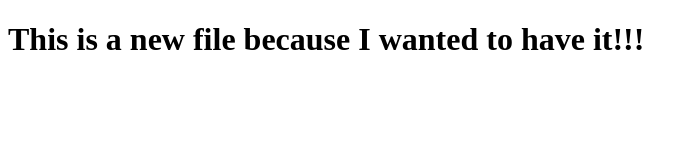
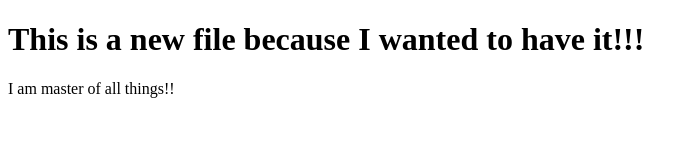
Before and after one commit to VisionsOfSilver/GitTest, a plain HTML site: page secondpage.html in a window 1280 px wide. Shown: the whole page, without its empty margins (0-697 px from the left). Drawn offline with Linux system fonts and the light colour scheme.

Commit message:
Update secondpage.html
I added things

```diff
--- a/secondpage.html
+++ b/secondpage.html
@@ -6,5 +6,6 @@
 
     <body>
         <h1>This is a new file because I wanted to have it!!!</h1>
+        <p>I am master of all things!!</p>
     </body>
 </html>
```
